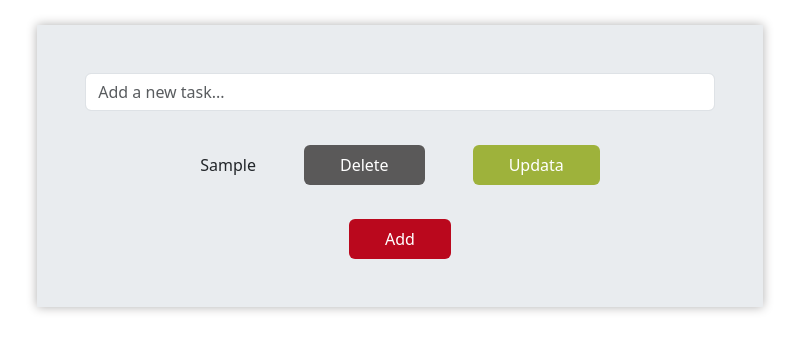
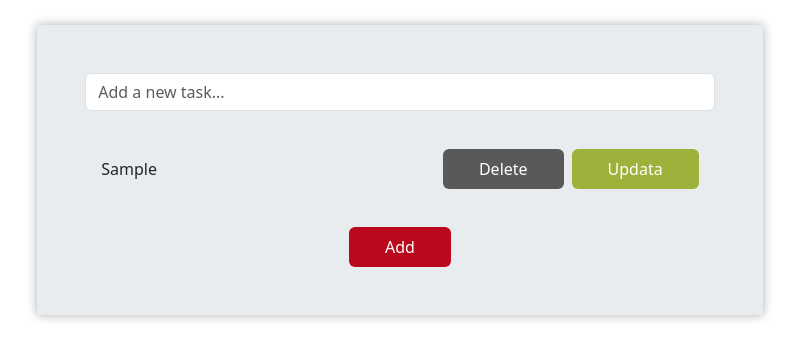
Before and after one commit to mariemhussein3/toDoList, a plain HTML site: page index.html in a window 1280 px wide. Both pictures are taken after typing "Sample" into the empty fields and a click on the button "Add". Shown: the part 131-490 px from the top of the page, without its empty margins (240-1039 px from the left). Drawn offline with Linux system fonts and the light colour scheme.

Commit message:
sec commit

```diff
--- a/index.html
+++ b/index.html
@@ -29,7 +29,7 @@
               placeholder="Add a new task..."
               autocomplete="off"
             />
-            <ul id="todoList" class="my-4 p-0 gap-2 d-flex flex-column align-items-center justify-content-center"></ul>
+              <ul id="todoList" class="my-4 p-0 gap-2 d-flex flex-column align-items-start justify-content-center"></ul>
             <div>
               <button type="button" class="btn" id="btnSubmit">Add</button>
               <button type="button" class="btn d-none" id="btnEdit">
--- a/js/script.js
+++ b/js/script.js
@@ -11,15 +11,17 @@ if (localStorage.getItem("myApps") != null) {
 }
 
 let addApp = () => {
-  if (validApp()) {
+  if (!todoInput.value.trim()) {
+    return;
+  }
   let myApps = {
     content: todoInput.value,
   };
   totalMyApps.push(myApps);
   displayMyApp();
   localStorage.setItem("myApps", JSON.stringify(totalMyApps));
-  }
 };
+
 btnSubmit.addEventListener("click", function () {
   if (todoInput.value.trim() !== "") {
     addApp();
@@ -40,16 +42,19 @@ function displayMyApp() {
     let { content } = totalMyApps[i];
     temp += `
 <li
- class=" d-flex align-items-center justify-content-between gap-5">${content} <button type="button" class="btn" onclick=deleteApp(${i}) id="btnDelete">
+ class=" d-flex align-items-center justify-content-between  w-100 p-1 px-3">
+ <span class="">${content}</span>
+ <div class="btns d-flex gap-2">
+ <button type="button" class="btn" onclick=deleteApp(${i}) id="btnDelete">
   Delete
   </button>
    <button type="button" class="btn" onclick=updateApp(${i}) id="btnUpdate">Updata</button>
+ </div>
 </li>
   `;
   }
   todoList.innerHTML = temp;
 }
-
 btnEdit.addEventListener("click", function () {
   editApp();
 });
@@ -62,6 +67,9 @@ function updateApp(updateIndex) {
 }
 
 function editApp() {
+  if (!todoInput.value.trim()) {
+    return;
+  }
   btnEdit.classList.add("d-none");
   btnSubmit.classList.remove("d-none");
   totalMyApps[editIndex].content = todoInput.value;
@@ -72,12 +80,3 @@ function editApp() {
 let clear = () => {
   todoInput.value = null;
 };
-function validApp() {
-  var regex = /^[a-zA-Z0-9]{3,}$/;
-  var valid = todoInput.value;
-  if (regex.test(valid)) {
-    return true;
-  } else {
-    return false;
-  }
-}
```
Lines whose indentation alone changed are shown as unchanged.
